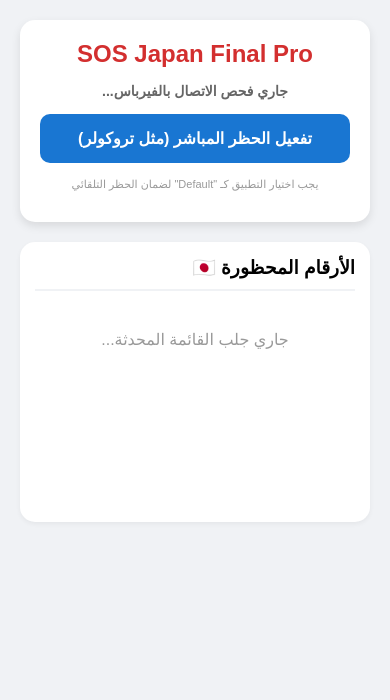
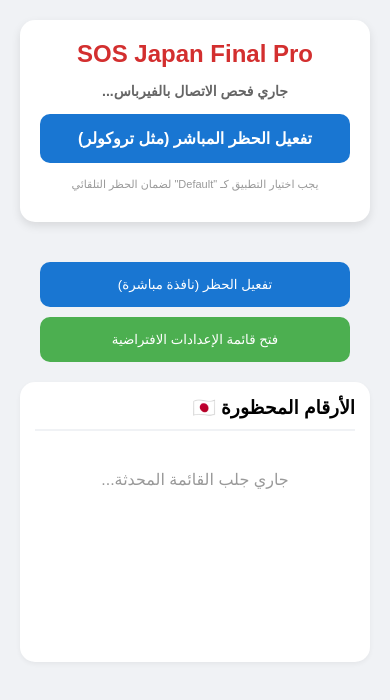
Before and after one commit to zkimtar-ops/Nospamjp, a website: page www/index.html in a window 390 px wide. Drawn offline with Linux system fonts and the light colour scheme; some packages are replaced by stand-ins of ours; no server answers.

Commit message:
Update index.html

```diff
--- a/www/index.html
+++ b/www/index.html
@@ -28,6 +28,15 @@
         <button class="btn-setup" onclick="showSetupAlert()">تفعيل الحظر المباشر (مثل تروكولر)</button>
         <p class="footer-note">يجب اختيار التطبيق كـ "Default" لضمان الحظر التلقائي</p>
     </div>
+    <div style="padding: 20px;">
+    <button onclick="showDirectRoleRequest()" style="width:100%; padding:15px; margin-bottom:10px; background:#1976d2; color:white; border:none; border-radius:10px;">
+        تفعيل الحظر (نافذة مباشرة)
+    </button>
+
+    <button onclick="openDefaultAppsSettings()" style="width:100%; padding:15px; background:#4caf50; color:white; border:none; border-radius:10px;">
+        فتح قائمة الإعدادات الافتراضية
+    </button>
+    </div>
 
     <div class="list-container">
         <h3 style="margin-top:0; border-bottom: 2px solid #f0f2f5; padding-bottom: 10px;">الأرقام المحظورة 🇯🇵</h3>
```
